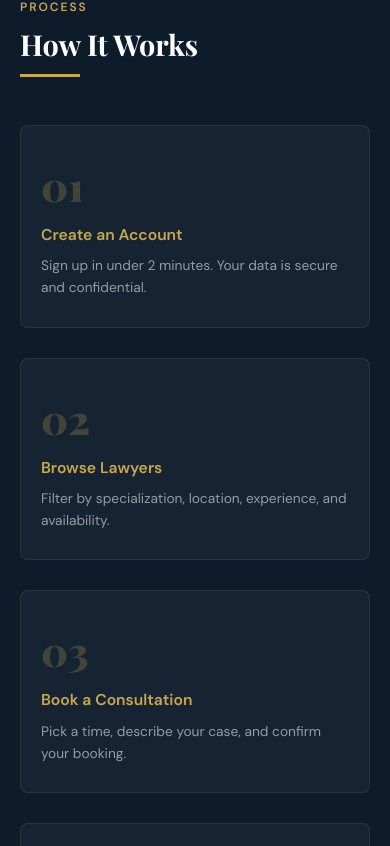
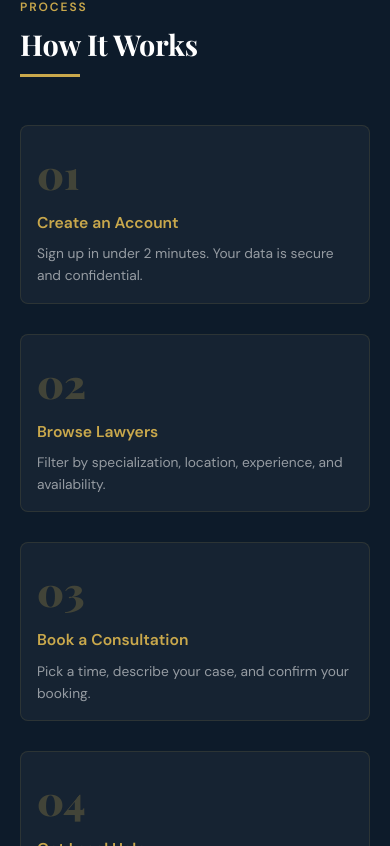
Before and after one commit to Consult-teck/Lexconsult-, a React (Create React App) app: page / in a window 390 px wide. Shown: the part 4778-5624 px from the top of the page. Built offline with nearby package versions, Linux system fonts and the light colour scheme.

Commit message:
Fix service page text cutoff and contact form input widths

```diff
--- a/src/styles/global.css
+++ b/src/styles/global.css
@@ -346,3 +346,67 @@ input, textarea, select {
     font-size: 1.6rem !important;
   }
 }
+
+/* ===== FIX SERVICE PAGE "HOW WE WORK" TEXT CUTOFF ===== */
+@media (max-width: 768px) {
+  /* Fix all process/step text on Services page */
+  .steps,
+  .process-steps,
+  .how-we-work,
+  [class*="step"],
+  [class*="process"] {
+    width: 100% !important;
+    overflow-x: hidden !important;
+  }
+
+  /* Force all step paragraphs to wrap */
+  .step p,
+  .process-step p,
+  .how-we-work p,
+  .steps p {
+    white-space: normal !important;
+    word-wrap: break-word !important;
+    overflow-wrap: break-word !important;
+    width: 100% !important;
+    display: block !important;
+  }
+
+  /* Fix the step containers */
+  .step,
+  .process-card {
+    padding: 16px !important;
+    width: 100% !important;
+    display: block !important;
+  }
+
+  /* ===== FIX CONTACT PAGE FORM INPUTS ===== */
+  /* Make all form inputs full width */
+  .contact-page input,
+  .contact-page textarea,
+  .contact-page select,
+  form input:not([type="checkbox"]),
+  form textarea,
+  form select {
+    width: 100% !important;
+    min-width: 100% !important;
+    max-width: 100% !important;
+    box-sizing: border-box !important;
+  }
+
+  /* Fix form groups */
+  .contact-page .form-group,
+  form .form-group {
+    width: 100% !important;
+    display: block !important;
+  }
+
+  /* Fix contact page grid */
+  .contact-page .grid-2 {
+    display: block !important;
+  }
+
+  .contact-form {
+    width: 100% !important;
+    padding: 0 !important;
+  }
+}
```
